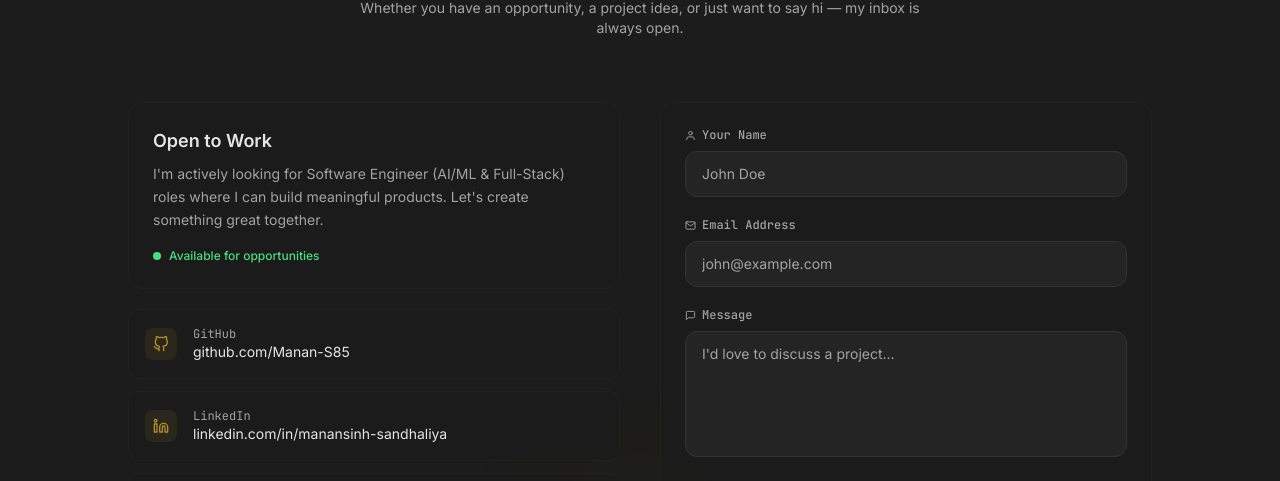
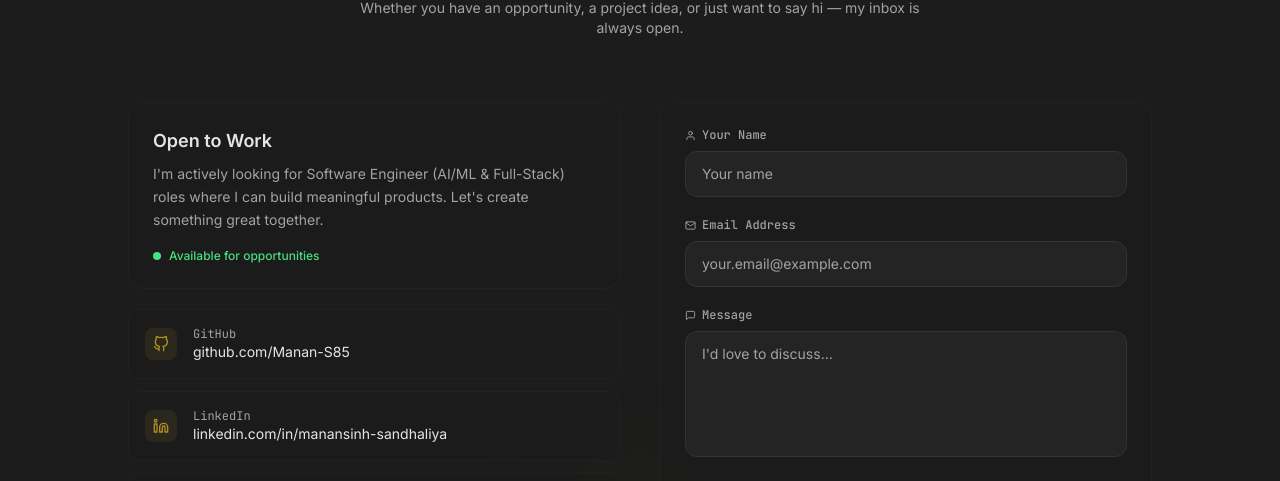
Before and after one commit to Manan-S85/Portfolio, a Next.js app: page / in a window 1280 px wide. Shown: the part 6181-6662 px from the top of the page. Built offline with nearby package versions, Linux system fonts and the light colour scheme.

Commit message:
minor update

```diff
--- a/components/sections/Contact.tsx
+++ b/components/sections/Contact.tsx
@@ -167,7 +167,7 @@ export default function Contact() {
                                 <input
                                     type="text"
                                     required
-                                    placeholder="John Doe"
+                                    placeholder="Your name"
                                     value={formState.name}
                                     onChange={(e) => setFormState({ ...formState, name: e.target.value })}
                                     className="w-full bg-surface border border-border rounded-xl px-4 py-3 text-sm text-[var(--color-text)] placeholder-[var(--color-muted)] focus:outline-none focus:border-primary-600/60 focus:ring-1 focus:ring-primary-600/30 transition-all"
@@ -182,7 +182,7 @@ export default function Contact() {
                                 <input
                                     type="email"
                                     required
-                                    placeholder="john@example.com"
+                                    placeholder="your.email@example.com"
                                     value={formState.email}
                                     onChange={(e) => setFormState({ ...formState, email: e.target.value })}
                                     className="w-full bg-surface border border-border rounded-xl px-4 py-3 text-sm text-[var(--color-text)] placeholder-[var(--color-muted)] focus:outline-none focus:border-primary-600/60 focus:ring-1 focus:ring-primary-600/30 transition-all"
@@ -197,7 +197,7 @@ export default function Contact() {
                                 <textarea
                                     required
                                     rows={5}
-                                    placeholder="I'd love to discuss a project..."
+                                    placeholder="I'd love to discuss..."
                                     value={formState.message}
                                     onChange={(e) => setFormState({ ...formState, message: e.target.value })}
                                     className="w-full bg-surface border border-border rounded-xl px-4 py-3 text-sm text-[var(--color-text)] placeholder-[var(--color-muted)] focus:outline-none focus:border-primary-600/60 focus:ring-1 focus:ring-primary-600/30 transition-all resize-none"
```
